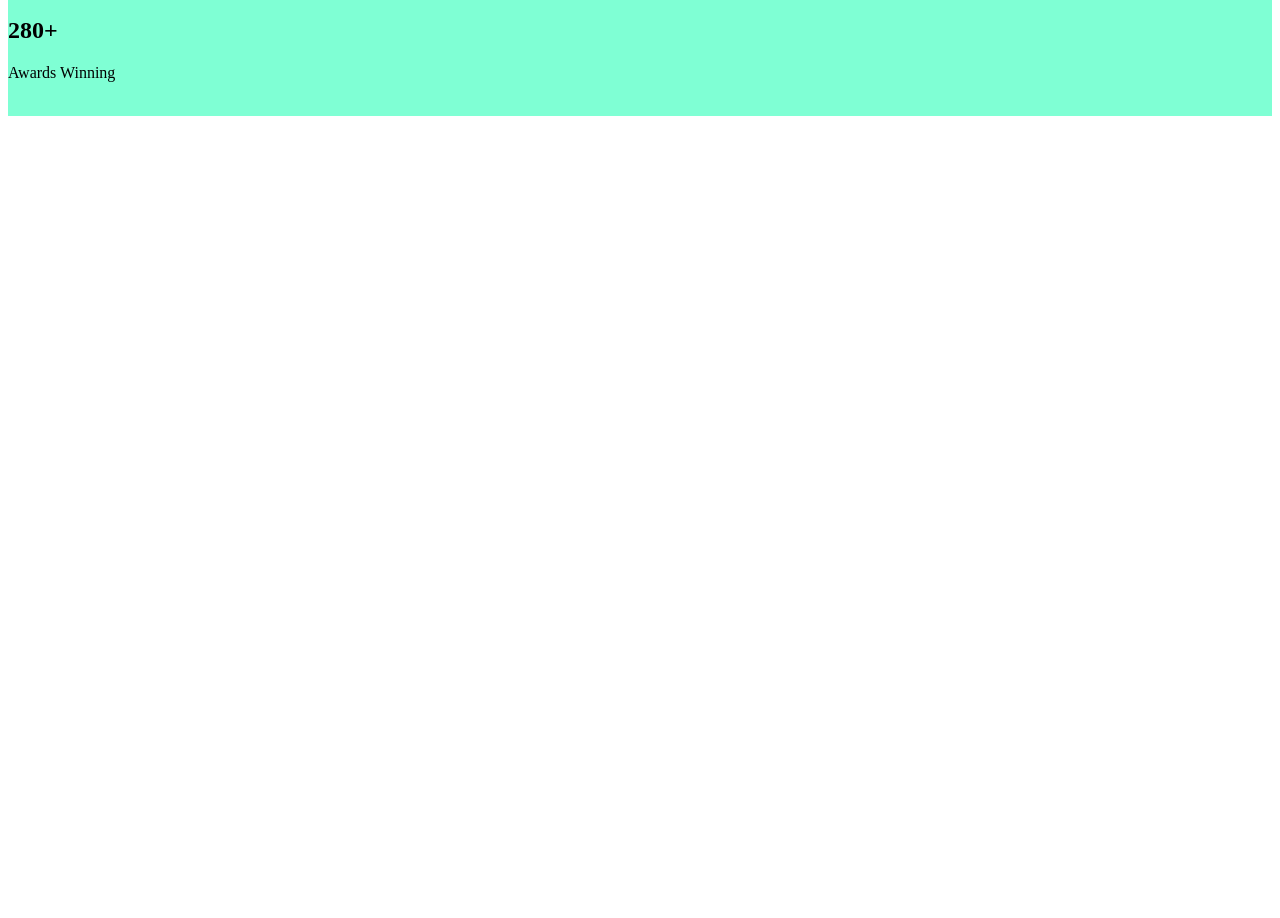
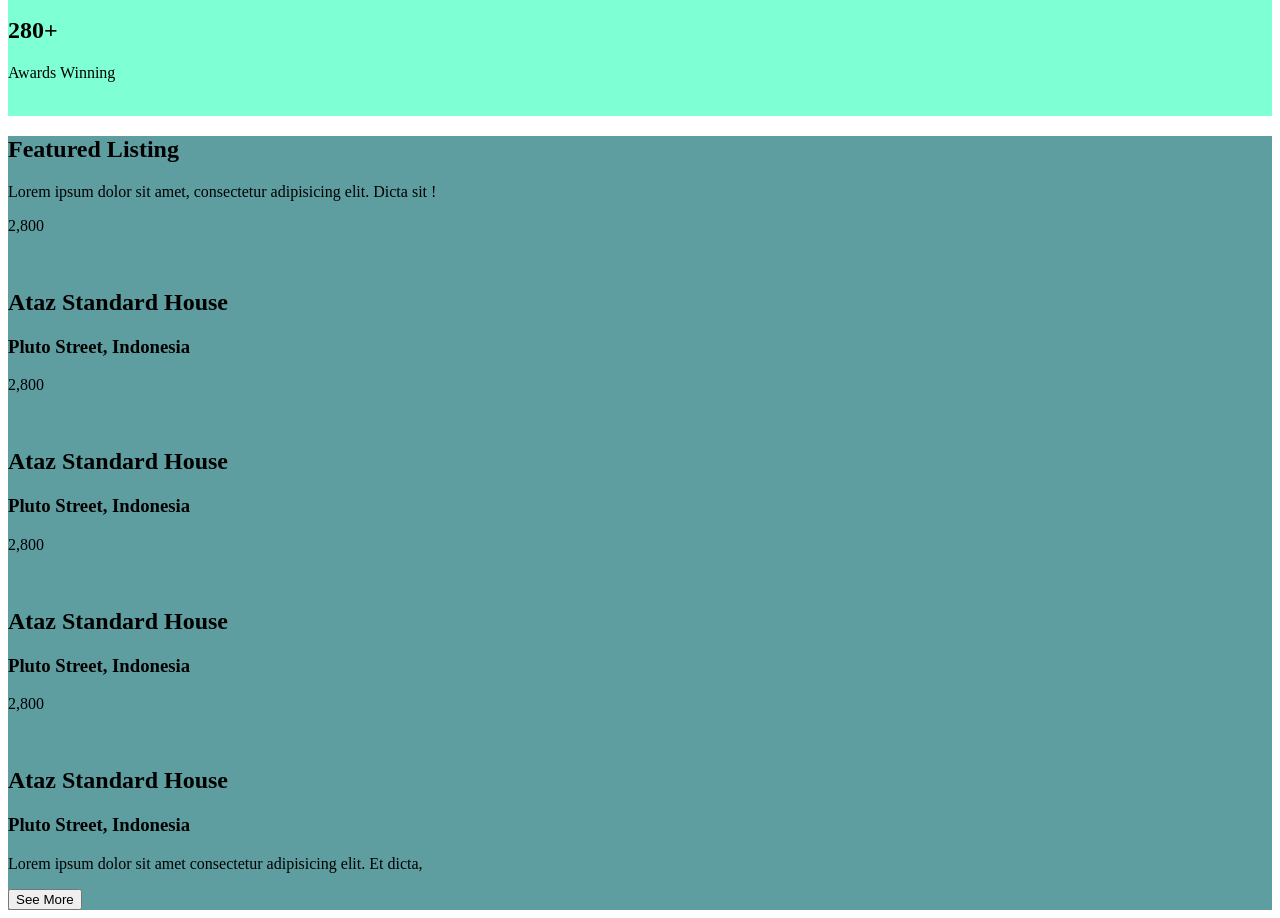
Before and after one commit to dalami/miwebresponsivetm, a plain HTML site: page index.html in a window 1280 px wide. Shown: the part 400-1318 px from the top of the page. Before the commit the page ends 800 px from the top, so only its background shows below. Drawn offline with Linux system fonts and the light colour scheme.

Commit message:
termine de realizr el html de la seccion dos

```diff
--- a/css/estilo.css
+++ b/css/estilo.css
@@ -4,3 +4,6 @@ header{
 .hero{
     background-color: aquamarine;
 }
+.seccionDos{
+    background-color: cadetblue;
+}
--- a/index.html
+++ b/index.html
@@ -43,11 +43,46 @@
                     </div>
                 </div>
             </div>
+
+                  <img src="" alt="">
+
+        </section>
+        <section class="seccionDos">
             <div>
-                  <img src="" alt="">
+                <h2>
+                    Featured Listing
+                </h2>
+                <p>Lorem ipsum dolor sit amet, consectetur adipisicing elit. Dicta sit !</p>
+            </div>
+            <div class="contenedorCards">
+                <div>
+                    <p>2,800</p>
+                    <img src="" alt="">
+                    <h2>Ataz Standard House</h2>
+                    <h3>Pluto Street, Indonesia</h3>
+                </div>
+                <div><p>2,800</p>
+                    <img src="" alt="">
+                    <h2>Ataz Standard House</h2>
+                    <h3>Pluto Street, Indonesia</h3></div>
+                <div>
+                    <p>2,800</p>
+                    <img src="" alt="">
+                    <h2>Ataz Standard House</h2>
+                    <h3>Pluto Street, Indonesia</h3>
+                </div>
+                <div>
+                    <p>2,800</p>
+                    <img src="" alt="">
+                    <h2>Ataz Standard House</h2>
+                    <h3>Pluto Street, Indonesia</h3>
+                </div>
+            </div>
+            <div>
+                <p>Lorem ipsum dolor sit amet consectetur adipisicing elit. Et dicta, </p>
+                <button>See More</button>
             </div>
         </section>
-        <section></section>
         <section></section>
         <section></section>
         <section></section>
```
